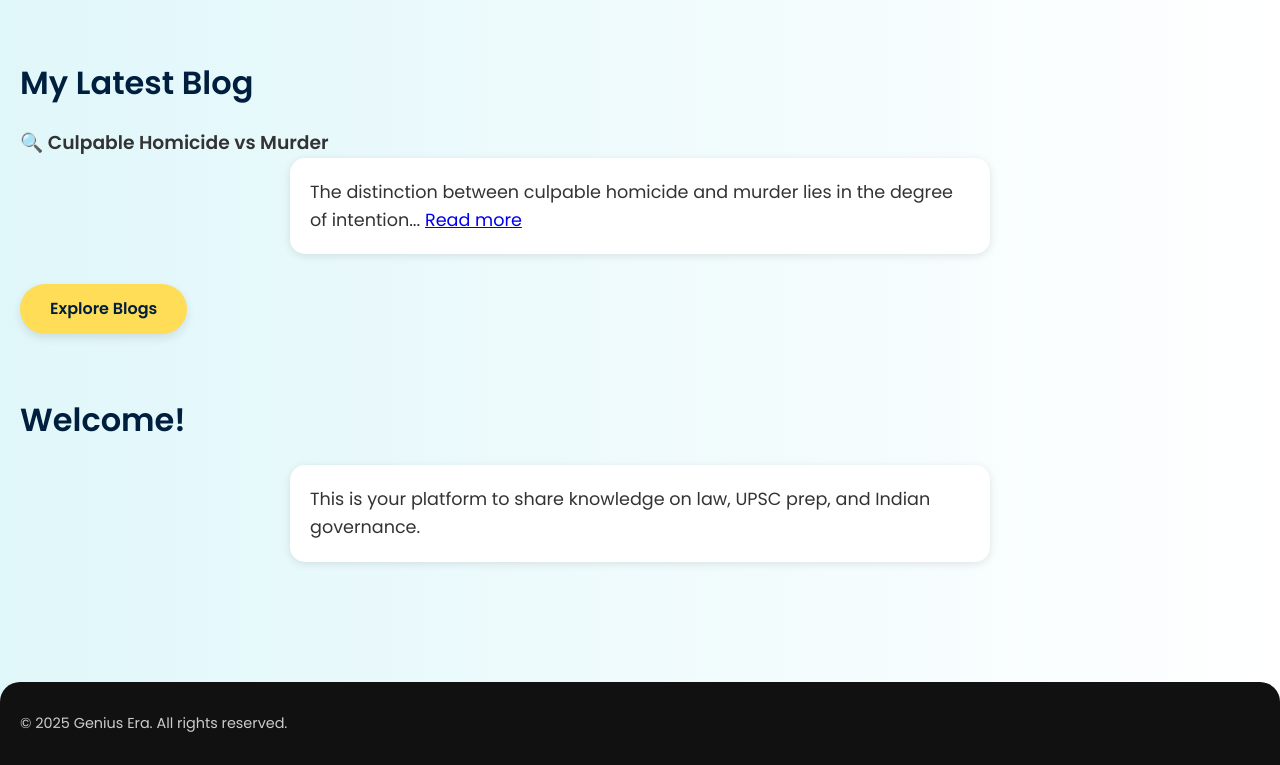
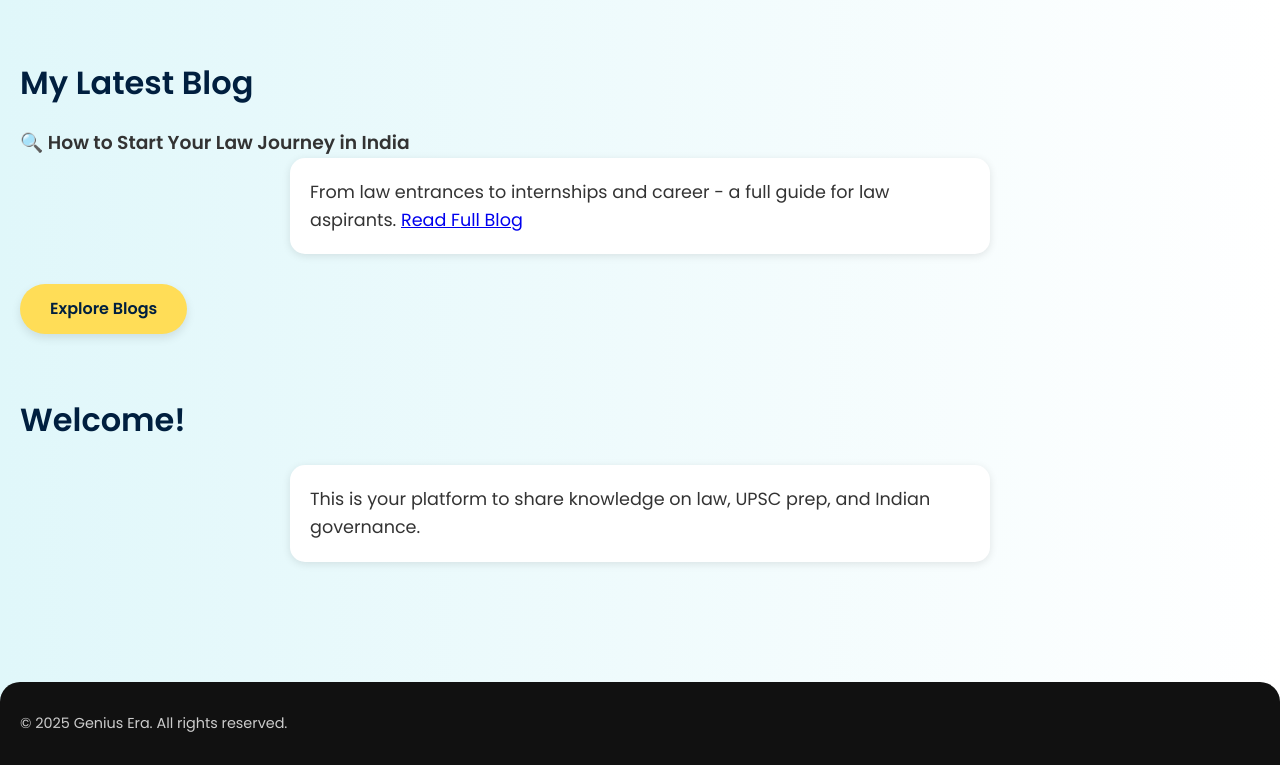
Before and after one commit to Genius2002Swapnil/Genius, a plain HTML site: page index.html in a window 1280 px wide. Shown: the part 1589-2354 px from the top of the page. Drawn offline with Linux system fonts and the light colour scheme.

Commit message:
Add files via upload

```diff
--- a/index.html
+++ b/index.html
@@ -45,10 +45,11 @@
 <section id="blog">
   <h2>My Latest Blog</h2>
   <article>
-    <h3>🔍 Culpable Homicide vs Murder</h3>
+    <h3>🔍 How to Start Your Law Journey in India</h3>
     <p>
-      The distinction between culpable homicide and murder lies in the degree of intention...
-      <a href="blog1.html">Read more</a>
+      From law entrances to internships and career
+      - a full guide for law aspirants.
+      <a href="blog1.html">Read Full Blog</a>
     </p>
   </article>
 </section>
```
